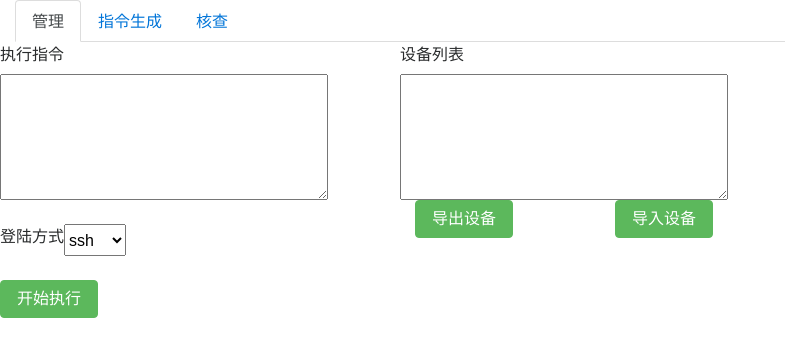
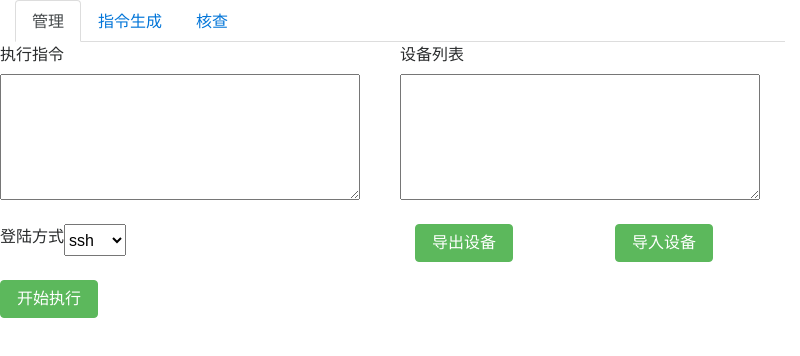
Before and after one commit to wynemo/desktop, an Electron app: page index.html in a window 800 px wide. Drawn offline with Linux system fonts and the light colour scheme.

Commit message:
adjust page

```diff
--- a/index.html
+++ b/index.html
@@ -46,7 +46,7 @@
                 <label for="execute_cmd">执行指令</label>
             </div>
             <div class="row">
-                <textarea id="execute_cmd" name="执行指令" rows="5" cols="33"></textarea>
+                <textarea id="execute_cmd" name="执行指令" rows="5" cols="33" style="width: 90%"></textarea>
             </div>
             <br>
             <div class="row">
@@ -67,8 +67,9 @@
                 <label for="devices">设备列表</label>
             </div>
             <div class="row">
-                <textarea id="devices" name="设备列表" rows="5" cols="33"></textarea>
+                <textarea id="devices" name="设备列表" rows="5" cols="33" style="width: 90%"></textarea>
             </div>
+            <br>
             <div class="row">
                 <div class="col-md-6">
 
```
